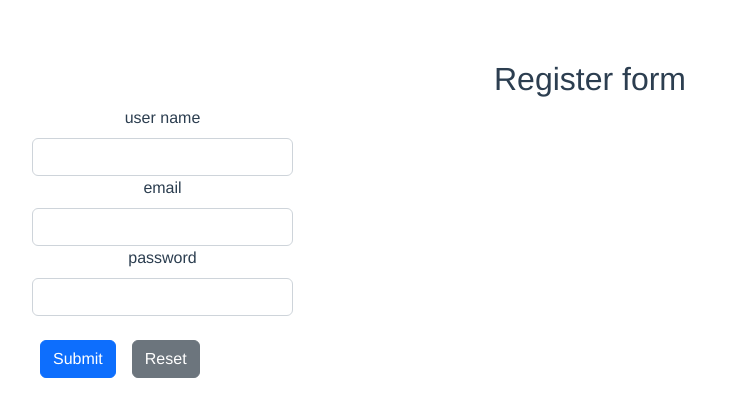
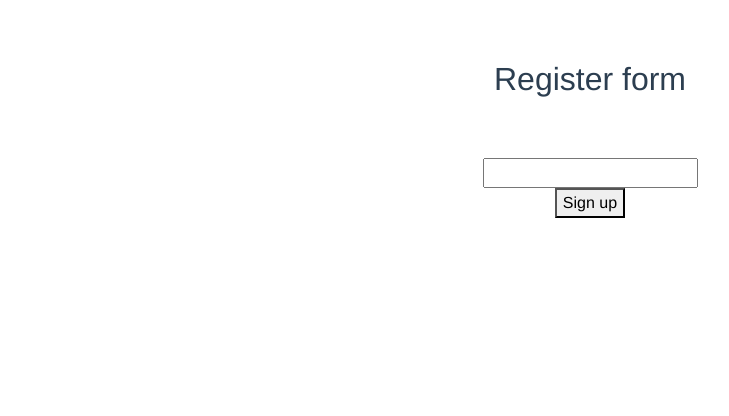
Before and after one commit to prajapati-akash/sample-vue-demo, a Vue app: page / in a window 1280 px wide. Shown: the top 416 px of the page, without its empty margins (50-779 px from the left). Built offline with nearby package versions, Linux system fonts and the light colour scheme.

Commit message:
changes in registeration

```diff
--- a/package.json
+++ b/package.json
@@ -14,6 +14,7 @@
     "core-js": "^3.8.3",
     "vee-validate": "^4.8.4",
     "vue": "^3.2.13",
+    "vue-router": "^4.1.6",
     "yup": "^1.0.2"
   },
   "devDependencies": {
@@ -40,7 +41,7 @@
     "rules": {
       "vue/multi-word-component-names": "off",
       "vue/no-unused-components": "off",
-      "vue/no-unused-vars" : "off"
+      "vue/no-unused-vars": "off"
     }
   },
   "browserslist": [
--- a/src/components/Register.vue
+++ b/src/components/Register.vue
@@ -1,93 +1,43 @@
 <template>
-  <div class="container">
-    <div class="row">
-      <div class="col align-self-center">
-        <form @submit.prevent="onSubmit">
-            <div class="row">
-                <div class="col-lg-3 col-md-6 col-sm-12 col-xs-12">
-                  <label for="first_name" class="form-label" placeholder="name">user name</label>
-                  <input type="text"  name="first_name" v-model="v$.first_name.$model" class="form-control"/>
-                  <div class="tex-danger" v-for="(error, index) of v$.first_name.$errors" :key="index">
-                    <div class="error-msg">{{ error.$message }}</div>
-                  </div>
-                </div>
-            </div>
-
-            <div class="row">
-                <div class="col-lg-3 col-md-6 col-sm-12 col-xs-12">
-                  <label for="email" class="form-label">email</label>
-                  <input type="text"  name="email" v-model="v$.email.$model" class="form-control"/>
-                  <div class="tex-danger" v-for="(error, index) of v$.email.$errors" :key="index">
-                    <div class="error-msg">{{ error.$message }}</div>
-                  </div>
-                </div>
-            </div>
-
-            <div class="row">
-                <div class="col-lg-3 col-md-6 col-sm-12 col-xs-12">
-                  <label for="password" class="form-label">password</label>
-                  <input type="password"  name="password" v-model="password" class="form-control"/>
-                </div>
-            </div>
-
-            <div class="row">
-                <div class="col-lg-3 col-md-6 col-sm-12 col-xs-12 pt-3">
-                  <div class="d-flex flex-row bd-highlight mb-3">
-                    <div class="p-2 bd-highlight">
-                      <button class="btn btn-primary">Submit</button>
-                    </div>
-                    <div class="p-2 bd-highlight">
-                      <button type="reset" class="btn btn-secondary">Reset</button>
-                    </div>
-                  </div>
-                </div>
-            </div>
-          </form>
-        </div>
-    </div>
+  <div id="app">
+    <Form @submit="onSubmit">
+      <Field name="email" v-model="email" type="email" :rules="validateEmail" />
+      <ErrorMessage name="email" class="text-danger" />
+      <br>
+      <button>Sign up</button>
+    </Form>
   </div>
 </template>
-
 <script>
-import { useVuelidate } from '@vuelidate/core'
-import { required, email } from '@vuelidate/validators'
-
+import { Form, Field,ErrorMessage  } from 'vee-validate';
 export default {
-  name: 'Register',
-  props: {
-
-  },
-  components : {
-    useVuelidate,
-    required,
-    email
-  },
-  setup () {
-    return { v$: useVuelidate() }
+  components: {
+    Form,
+    Field,
+    ErrorMessage
   },
   data() {
     return {
-      first_name : "",
       email : "",
-      password : ""
     }
   },
   methods: {
-    onSubmit() {
-      console.log('console a submit button');
-
-      console.log(typeof this.v$.$validate());
-    }
+    onSubmit(values) {
+      console.log(JSON.stringify(values, null, 2));
+    },
+    validateEmail(value) {
+      // if the field is empty
+      if (!value) {
+        return 'This field is required';
+      }
+      // if the field is not a valid email
+      const regex = /^[A-Z0-9._%+-]+@[A-Z0-9.-]+\.[A-Z]{2,4}$/i;
+      if (!regex.test(value)) {
+        return 'This field must be a valid email';
+      }
+      // All is good
+      return true;
+    },
   },
-  validations () {
-    return {
-      first_name: {
-        required
-      },
-      email: {
-        required
-      }
-    }
-  }
-}
+};
 </script>
```
Also changed, not shown: src/pages/Dashboard.vue (added), src/pages/Login.vue (added), src/pages/Register.vue (added), 1 other file (tests, documents, lock files or other folders).
